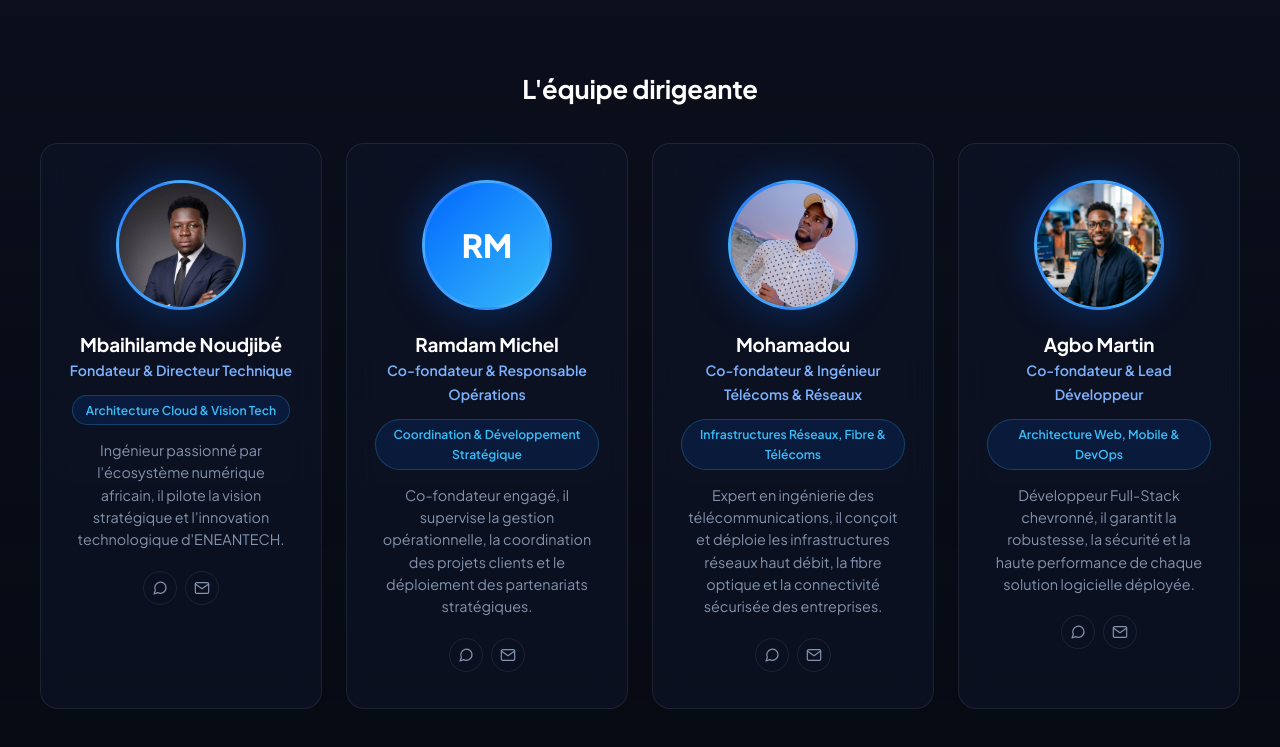
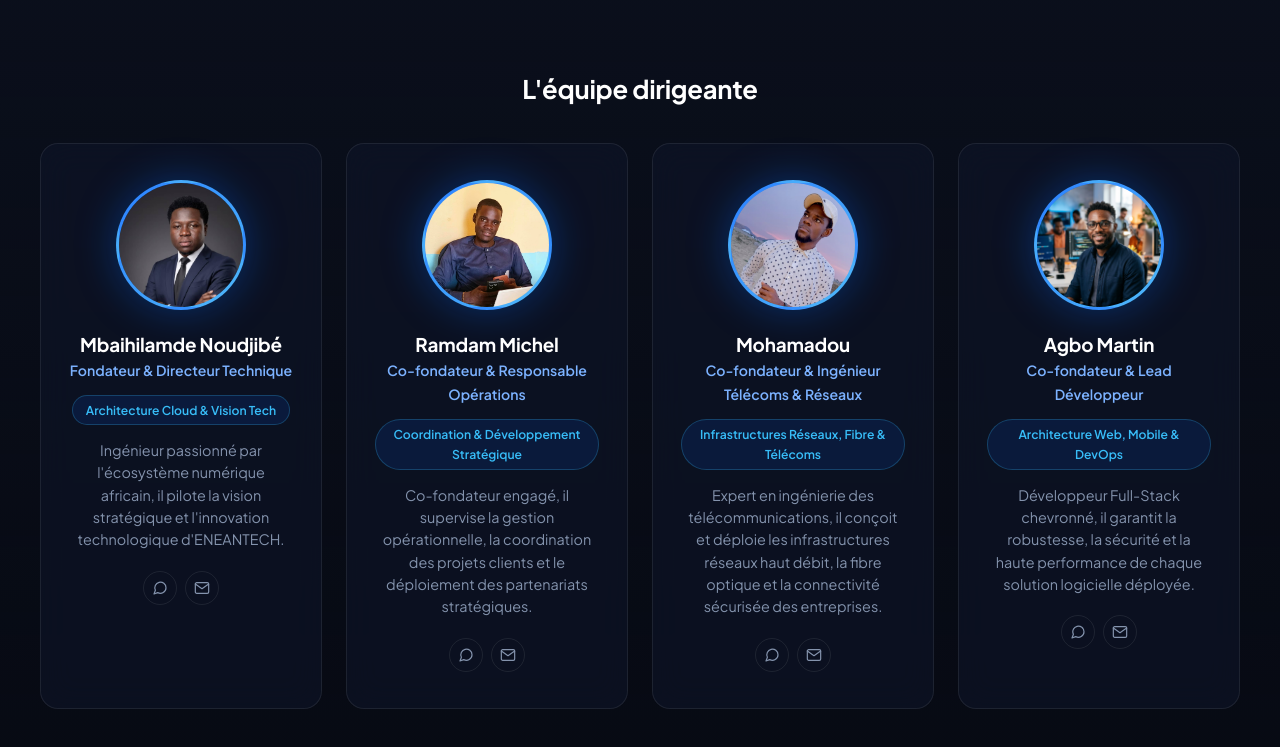
Before and after one commit to NOUDJIBECOdex/eneantech_site, a website: page index.html in a window 1280 px wide. Shown: the part 9613-10360 px from the top of the page. Drawn offline with Linux system fonts and the light colour scheme.

Commit message:
fix(team): mise à jour de la photo de Ramdam Michel (.jpeg)

```diff
--- a/index.html
+++ b/index.html
@@ -27,7 +27,8 @@
   <meta property="og:image" content="assets/images/logo/logo_eneantech.jpg" />
   <meta name="twitter:card" content="summary_large_image" />
   <meta name="twitter:title" content="ENEANTECH Sarl — L'innovation numérique à votre portée" />
-  <meta name="twitter:description" content="Solutions réseaux, développement web/logiciel, infographie et formations certifiantes à Maroua." />
+  <meta name="twitter:description"
+    content="Solutions réseaux, développement web/logiciel, infographie et formations certifiantes à Maroua." />
   <meta name="twitter:image" content="assets/images/logo/logo_eneantech.jpg" />
 
   <!-- Typographie -->
@@ -860,7 +861,7 @@
           <!-- Membre 2 : Co-fondateur & Responsable Opérations -->
           <div class="glass member reveal" data-anim="zoom" data-delay="1">
             <div class="member__avatar" title="Ramdam Michel">
-              <img src="assets/images/team/ramdam-michel.jpg"
+              <img src="assets/images/team/ramdam-michel.jpeg"
                 alt="Ramdam Michel — Co-fondateur & Responsable Opérations" onerror="this.remove()" />
               <span>RM</span>
             </div>
@@ -1318,14 +1319,16 @@
       <div class="confirm-modal__badge" id="confirm-modal-badge">Transmission réussie</div>
       <h3 class="confirm-modal__title" id="confirm-modal-title">Demande transmise avec succès !</h3>
       <p class="confirm-modal__desc" id="confirm-modal-desc">
-        Votre demande a bien été transmise à l'équipe technique d'ENEANTECH. Un consultant prendra contact avec vous très rapidement.
+        Votre demande a bien été transmise à l'équipe technique d'ENEANTECH. Un consultant prendra contact avec vous
+        très rapidement.
       </p>
 
       <div class="confirm-modal__actions">
         <button type="button" class="btn btn--primary" id="confirm-modal-btn-close">
           Continuer la navigation
         </button>
-        <a href="https://wa.me/237697484074" target="_blank" rel="noopener" class="btn btn--ghost confirm-modal__whatsapp-btn" id="confirm-modal-whatsapp">
+        <a href="https://wa.me/237697484074" target="_blank" rel="noopener"
+          class="btn btn--ghost confirm-modal__whatsapp-btn" id="confirm-modal-whatsapp">
           <svg class="ico" viewBox="0 0 24 24" aria-hidden="true">
             <path d="M21 11.5a8.4 8.4 0 01-12.4 7.4L3 21l2.1-5.6A8.4 8.4 0 1121 11.5z" />
           </svg>
```
Also changed, not shown: assets/images/team/ramdam-michel.jpeg (added).
